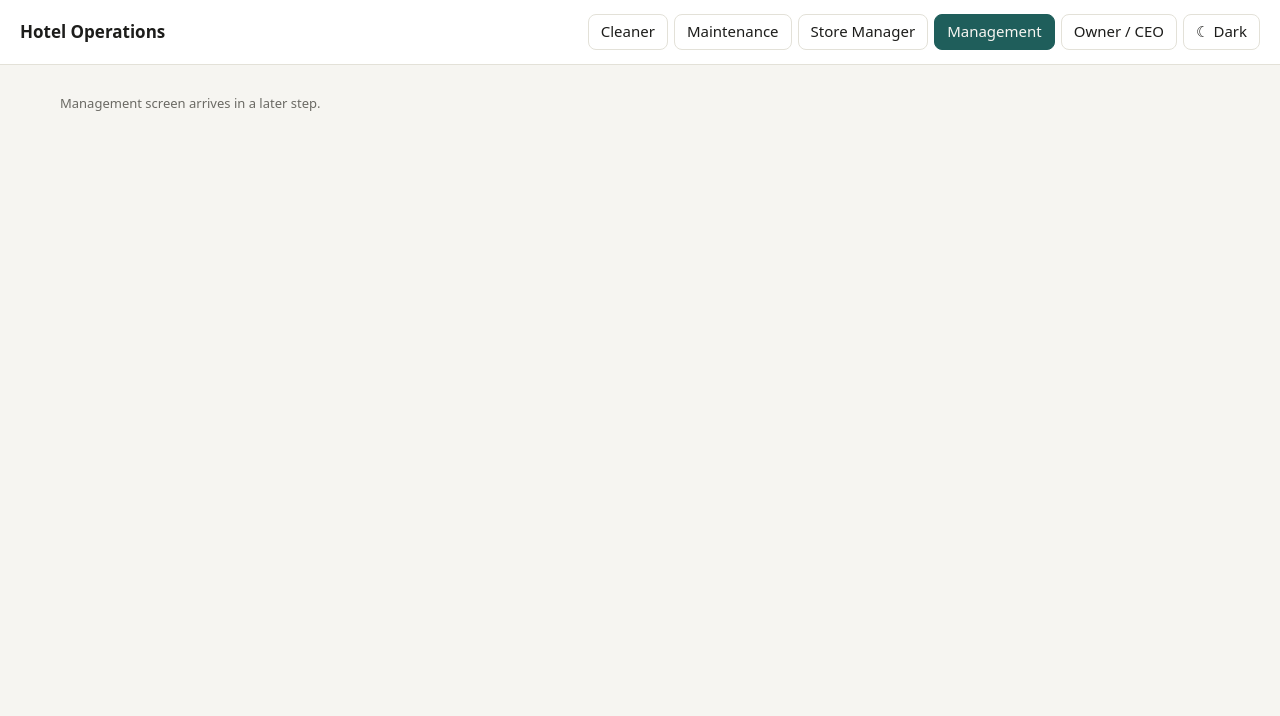
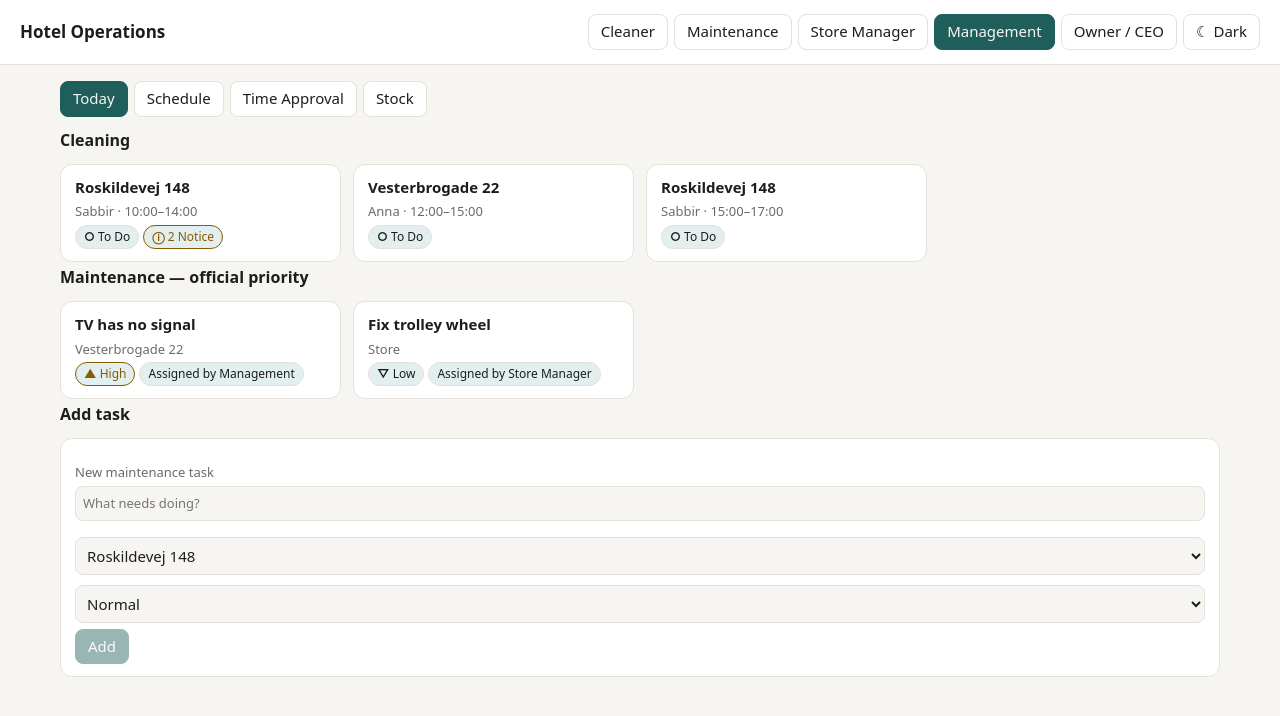
Before and after one commit to abm-noman/Hotel-Management, a React (Vite) app: page / in a window 1280 px wide. Both pictures are taken after a click on the button "Management". Shown: the top 716 px of the page. Built offline with nearby package versions, Linux system fonts and the light colour scheme.

Commit message:
Step 5 of Hotel Management

```diff
--- a/src/App.jsx
+++ b/src/App.jsx
@@ -2,6 +2,7 @@ import Header from './components/Header.jsx'
 import CleanerView from './components/CleanerView.jsx'
 import MaintenanceView from './components/MaintenanceView.jsx'
 import StoreView from './components/StoreView.jsx'
+import ManagerView from './components/ManagerView.jsx'
 import { ROLES } from './data/model.js'
 import { useApp } from './state/AppState.jsx'
 
@@ -14,7 +15,8 @@ export default function App() {
         {state.role === 'cleaner' && <CleanerView />}
         {state.role === 'maintenance' && <MaintenanceView />}
         {state.role === 'store' && <StoreView />}
-        {!['cleaner', 'maintenance', 'store'].includes(state.role) &&
+        {state.role === 'manager' && <ManagerView />}
+        {!['cleaner', 'maintenance', 'store', 'manager'].includes(state.role) &&
           <p className="muted">{ROLES[state.role]} screen arrives in a later step.</p>}
       </main>
     </>
--- a/src/components/CleanerView.jsx
+++ b/src/components/CleanerView.jsx
@@ -10,6 +10,7 @@ export default function CleanerView() {
   const open = state.panel?.type === 'job' && mine.find((j) => j.id === state.panel.id)
   return (
     <>
+      {state.notifications.filter((n) => n.to === ME).map((n) => <p key={n.id} className="chip amber">🔔 {n.text}</p>)}
       <h2>My jobs today</h2>
       <div className="grid">{mine.map((j) => <JobCard key={j.id} job={j} />)}</div>
       {open && <JobPanel job={open} canEdit />}
--- a/src/components/JobPanel.jsx
+++ b/src/components/JobPanel.jsx
@@ -27,6 +27,7 @@ export default function JobPanel({ job, canEdit }) {
       <h3>{job.property}</h3>
       <div className="muted">{job.cleaner} · {job.time} · {job.guests} guests</div>
       <StatusChip status={job.status} />
+      <List title="From Management" items={job.instruction ? [job.instruction] : []} />
       <List title="Notices" items={job.notices} />
       <List title="Pinned — permanent" items={profile.permanent} />
       <List title="Today only" items={profile.today} />
--- /dev/null
+++ b/src/components/ManagerJobPanel.jsx
@@ -0,0 +1,32 @@
+import { useState } from 'react'
+import SidePanel from './SidePanel.jsx'
+import { StatusChip } from './Chip.jsx'
+import { useApp } from '../state/AppState.jsx'
+
+export default function ManagerJobPanel({ job }) {
+  const { state, dispatch } = useApp()
+  const [guests, setGuests] = useState(job.guests)
+  const [time, setTime] = useState(job.time)
+  const [instruction, setInstruction] = useState(job.instruction)
+  return (
+    <SidePanel>
+      <h3>{job.property}</h3>
+      <div className="muted">{job.cleaner}</div>
+      <StatusChip status={job.status} />
+      <label className="field">Guest count
+        <input type="number" min="0" value={guests} onChange={(e) => setGuests(e.target.value)} />
+        <span className="hint">Changing it flags an already prepared linen package</span>
+      </label>
+      <label className="field">Planned time
+        <input value={time} onChange={(e) => setTime(e.target.value)} />
+      </label>
+      <label className="field">Temporary instruction (today only)
+        <textarea value={instruction} onChange={(e) => setInstruction(e.target.value)} placeholder="Late checkout, temporary code…" />
+      </label>
+      <button className="primary"
+        onClick={() => dispatch({ type: 'UPDATE_JOB', jobId: job.id, patch: { guests: Number(guests), time, instruction } })}>
+        {state.schedulePublished ? 'Save & notify employee' : 'Save draft'}
+      </button>
+    </SidePanel>
+  )
+}
--- /dev/null
+++ b/src/components/ManagerView.jsx
@@ -0,0 +1,117 @@
+import { useState } from 'react'
+import JobCard from './JobCard.jsx'
+import TaskCard from './TaskCard.jsx'
+import TaskPanel from './TaskPanel.jsx'
+import ManagerJobPanel from './ManagerJobPanel.jsx'
+import StockPanel from './StockPanel.jsx'
+import { StatusChip } from './Chip.jsx'
+import { fmtDuration } from './JobPanel.jsx'
+import { useApp } from '../state/AppState.jsx'
+
+const TABS = ['Today', 'Schedule', 'Time Approval']
+
+function AddTask() {
+  const { dispatch } = useApp()
+  const [title, setTitle] = useState('')
+  const [property, setProperty] = useState('Roskildevej 148')
+  const [priority, setPriority] = useState('Normal')
+  return (
+    <div className="card addtask">
+      <label className="field">New maintenance task
+        <input value={title} onChange={(e) => setTitle(e.target.value)} placeholder="What needs doing?" />
+      </label>
+      <div className="row">
+        <select value={property} onChange={(e) => setProperty(e.target.value)}>
+          {['Roskildevej 148', 'Vesterbrogade 22', 'Store'].map((x) => <option key={x}>{x}</option>)}
+        </select>
+        <select value={priority} onChange={(e) => setPriority(e.target.value)}>
+          {['Urgent', 'High', 'Normal', 'Low'].map((x) => <option key={x}>{x}</option>)}
+        </select>
+        <button className="primary" style={{ margin: 0 }} disabled={!title.trim()}
+          onClick={() => { dispatch({ type: 'ADD_TASK', title: title.trim(), property, priority }); setTitle('') }}>Add</button>
+      </div>
+    </div>
+  )
+}
+
+export default function ManagerView() {
+  const { state, dispatch } = useApp()
+  const [tab, setTab] = useState('Today')
+  const p = state.panel
+  const job = p?.type === 'job' && state.jobs.find((j) => j.id === p.id)
+  const task = p?.type === 'task' && state.tasks.find((t) => t.id === p.id)
+  const pending = state.jobs.filter((j) => j.status === 'Pending Approval')
+  const live = state.tasks.filter((t) => t.status !== 'Cancelled' && t.status !== 'Done')
+
+  return (
+    <>
+      <div className="row tabs">
+        {TABS.map((t) => (
+          <button key={t} className={tab === t ? 'on' : ''} onClick={() => setTab(t)}>
+            {t}{t === 'Time Approval' && pending.length > 0 ? ` (${pending.length})` : ''}
+          </button>
+        ))}
+        <button onClick={() => dispatch({ type: 'OPEN_PANEL', panel: { type: 'stock' } })}>Stock</button>
+      </div>
+
+      {tab === 'Today' && (
+        <>
+          <h2>Cleaning</h2>
+          <div className="grid">{state.jobs.map((j) => <JobCard key={j.id} job={j} />)}</div>
+          <h2>Maintenance — official priority</h2>
+          <div className="grid">{live.map((t) => <TaskCard key={t.id} task={t} />)}</div>
+          <h2>Add task</h2>
+          <AddTask />
+        </>
+      )}
+
+      {tab === 'Schedule' && (
+        <>
+          <div className="row between">
+            <h2>All Staff Schedule</h2>
+            <div className="row">
+              <StatusChip status={state.schedulePublished ? 'Approved' : 'Pending'} />
+              <span className="muted">{state.schedulePublished ? 'Published' : 'Draft'}</span>
+              <button className="primary" style={{ margin: 0 }} disabled={state.schedulePublished}
+                onClick={() => dispatch({ type: 'PUBLISH_SCHEDULE' })}>Publish</button>
+            </div>
+          </div>
+          <table className="kv sched"><thead><tr><th>Employee</th><th>Time</th><th>Venue</th><th>Guests</th><th>Note</th></tr></thead>
+            <tbody>
+              {state.jobs.map((j) => (
+                <tr key={j.id} className="click" onClick={() => dispatch({ type: 'OPEN_PANEL', panel: { type: 'job', id: j.id } })}>
+                  <td>{j.cleaner}</td><td>{j.time}</td><td>{j.property}</td><td>{j.guests}</td><td>{j.instruction || '—'}</td>
+                </tr>
+              ))}
+              <tr><td>Jonas (Maintenance)</td><td>08:00–16:00</td><td>Route</td><td>—</td><td>—</td></tr>
+              <tr><td>Store Manager</td><td>07:00–15:00</td><td>Store</td><td>—</td><td>—</td></tr>
+            </tbody>
+          </table>
+          <p className="muted">Publishing activates Store preparation and next-day cleaner reminders. After that, an edit notifies only the affected employee.</p>
+        </>
+      )}
+
+      {tab === 'Time Approval' && (
+        <>
+          <h2>Waiting for approval</h2>
+          <div className="grid">
+            {pending.length === 0 && <span className="muted">Nothing waiting.</span>}
+            {pending.map((j) => (
+              <div className="card nohover" key={j.id}>
+                <h3>{j.property}</h3>
+                <div className="muted">{j.cleaner} · timer {fmtDuration(j.durationSec)}</div>
+                <p className="muted">{j.comment || 'No comment'}</p>
+                <button className="primary" onClick={() => dispatch({ type: 'APPROVE_TIME', jobId: j.id })}>Approve time</button>
+              </div>
+            ))}
+          </div>
+          <p className="muted">Approved durations become manager-confirmed planning data. No GPS or live tracking is involved.</p>
+        </>
+      )}
+
+      {job && <ManagerJobPanel key={job.id} job={job} />}
+      {task && <TaskPanel task={task} manager />}
+      {p?.type === 'stock' && <StockPanel canEdit />}
+    </>
+  )
+}
--- a/src/components/TaskPanel.jsx
+++ b/src/components/TaskPanel.jsx
@@ -23,7 +23,7 @@ function Photos({ task, kind, label, canEdit }) {
   )
 }
 
-export default function TaskPanel({ task, canEdit }) {
+export default function TaskPanel({ task, canEdit, manager }) {
   const { dispatch } = useApp()
   const [reason, setReason] = useState(REASONS[0])
   const [nextDate, setNextDate] = useState('')
@@ -40,6 +40,16 @@ export default function TaskPanel({ task, canEdit }) {
       {task.reason && <p className="muted">Pending: {task.reason}{task.nextDate && ` · proposed ${task.nextDate}`}</p>}
       {task.closing && <p className="muted">Closed: {task.closing}</p>}
 
+      {manager && task.status !== 'Done' && (
+        <>
+          <label className="field">Official priority
+            <select value={task.priority} onChange={(e) => dispatch({ type: 'SET_PRIORITY', taskId: task.id, priority: e.target.value })}>
+              {['Urgent', 'High', 'Normal', 'Low'].map((x) => <option key={x}>{x}</option>)}
+            </select>
+          </label>
+          <button onClick={() => dispatch({ type: 'CANCEL_TASK', taskId: task.id })}>Cancel task</button>
+        </>
+      )}
       {canEdit && task.status === 'To Do' && (
         <button className="primary" onClick={() => dispatch({ type: 'START_TASK', taskId: task.id })}>Start</button>
       )}
--- a/src/state/AppState.jsx
+++ b/src/state/AppState.jsx
@@ -5,7 +5,7 @@ const initial = {
   panel: null, // { type: 'job' | 'task' | ..., id }
   jobs: [
     { id: 'j1', property: 'Roskildevej 148', cleaner: 'Sabbir', time: '10:00–14:00', guests: 3, beds: '',
-      status: 'To Do', prep: 'Waiting for Information', reserveLinen: '',
+      status: 'To Do', prep: 'Waiting for Information', reserveLinen: '', instruction: '',
       notices: ['Previous cleaner: bring extra towels', 'Open issue: bathroom light flickers'] },
     { id: 'j2', property: 'Vesterbrogade 22', cleaner: 'Anna', time: '12:00–15:00', guests: 2, beds: '',
       status: 'To Do', prep: 'Waiting for Information', reserveLinen: '', notices: [] },
@@ -22,6 +22,8 @@ const initial = {
   ],
   plan: ['t2', 't3'], // worker's own route order; never changes official priority
   requests: [],
+  schedulePublished: false,
+  notifications: [], // { id, to, text } — only the affected employee gets one
   stock: [
     { id: 's1', name: 'Dishwasher tablets', status: 'Low' },
     { id: 's2', name: 'Bath towels', status: 'Available' },
@@ -54,6 +56,32 @@ function reducer(state, action) {
       else if (prep === 'Prepared' && action.beds !== job.beds) prep = 'Changed'
       return patchJob(state, job.id, { beds: action.beds, prep })
     }
+    case 'SET_PRIORITY': return patchTask(state, action.taskId, { priority: action.priority })
+    case 'CANCEL_TASK':
+      return { ...patchTask(state, action.taskId, { status: 'Cancelled' }),
+        plan: state.plan.filter((x) => x !== action.taskId), panel: null }
+    case 'ADD_TASK': {
+      const tid = id('t')
+      return { ...state, tasks: [...state.tasks, { id: tid, title: action.title, property: action.property,
+        source: 'Assigned by Management', priority: action.priority, status: 'To Do', note: '', photos: [] }],
+        plan: [...state.plan, tid] }
+    }
+    case 'UPDATE_JOB': {
+      const job = state.jobs.find((j) => j.id === action.jobId)
+      const patch = action.patch
+      // A changed guest count invalidates an already prepared linen package.
+      if (patch.guests !== undefined && String(patch.guests) !== String(job.guests) && job.prep === 'Prepared') patch.prep = 'Changed'
+      const next = patchJob(state, job.id, patch)
+      // After publishing, only the affected employee is notified.
+      return state.schedulePublished
+        ? { ...next, panel: null, notifications: [...state.notifications,
+            { id: id('n'), to: job.cleaner, text: `Schedule changed for ${job.property}` }] }
+        : { ...next, panel: null }
+    }
+    case 'PUBLISH_SCHEDULE':
+      return { ...state, schedulePublished: true,
+        requests: state.requests.map((r) => (r.status === 'Waiting for Assignment' ? { ...r, status: 'Scheduled' } : r)) }
+    case 'APPROVE_TIME': return patchJob(state, action.jobId, { status: 'Approved' })
     case 'SET_RESERVE': return patchJob(state, action.jobId, { reserveLinen: action.value })
     case 'SET_PREP': return patchJob(state, action.jobId, { prep: action.status })
     case 'SET_STOCK':
--- a/src/styles/base.css
+++ b/src/styles/base.css
@@ -56,3 +56,11 @@ body, .header, .card, .panel, button { transition: background-color .2s, color .
 .kv td:last-child { text-align: right; font-weight: 600; }
 .stockrow { margin: 8px 0; } .stockrow select { width: auto; margin: 0; }
 .field .row input { margin-top: 0; }
+
+/* Step 5: management */
+.tabs { margin-bottom: 12px; }
+.sched th { text-align: left; font-size: 12px; color: var(--muted); padding: 6px 8px; }
+.sched td { padding: 8px; text-align: left !important; font-weight: 400 !important; }
+.sched tr.click { cursor: pointer; } .sched tr.click:hover { background: var(--accent-soft); }
+.nohover { cursor: default; } .nohover:hover { border-color: var(--line); }
+.addtask { cursor: default; } .addtask:hover { border-color: var(--line); }
```
Also changed, not shown: 1 other file (tests, documents, lock files or other folders).
